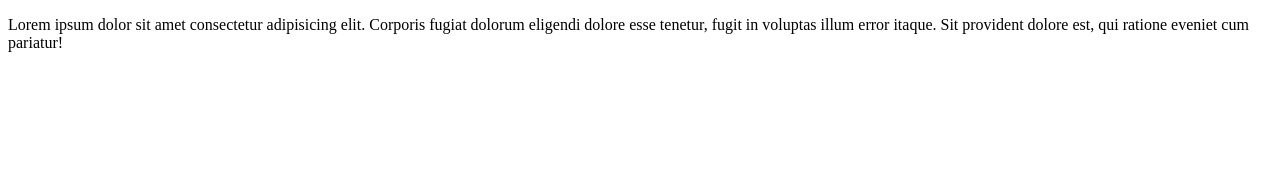
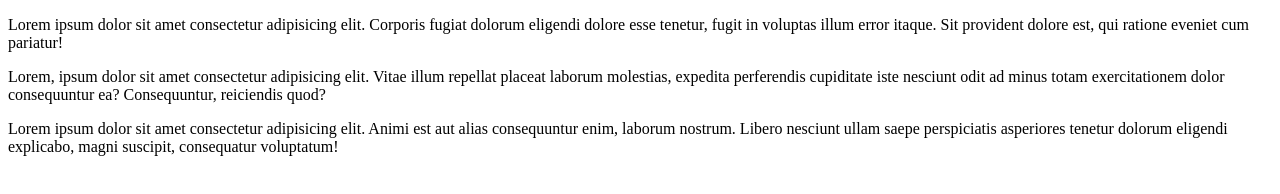
Before and after one commit to Drissho12345/Assignment-6, a plain HTML site: page index.html in a window 1280 px wide. Drawn offline with Linux system fonts and the light colour scheme.

Commit message:
new commit

```diff
--- a/index.html
+++ b/index.html
@@ -7,5 +7,10 @@
 </head>
 <body>
     <p>Lorem ipsum dolor sit amet consectetur adipisicing elit. Corporis fugiat dolorum eligendi dolore esse tenetur, fugit in voluptas illum error itaque. Sit provident dolore est, qui ratione eveniet cum pariatur!</p>
+
+
+    <p>Lorem, ipsum dolor sit amet consectetur adipisicing elit. Vitae illum repellat placeat laborum molestias, expedita perferendis cupiditate iste nesciunt odit ad minus totam exercitationem dolor consequuntur ea? Consequuntur, reiciendis quod?</p>
+
+    <p>Lorem ipsum dolor sit amet consectetur adipisicing elit. Animi est aut alias consequuntur enim, laborum nostrum. Libero nesciunt ullam saepe perspiciatis asperiores tenetur dolorum eligendi explicabo, magni suscipit, consequatur voluptatum!</p>
 </body>
 </html>
```
